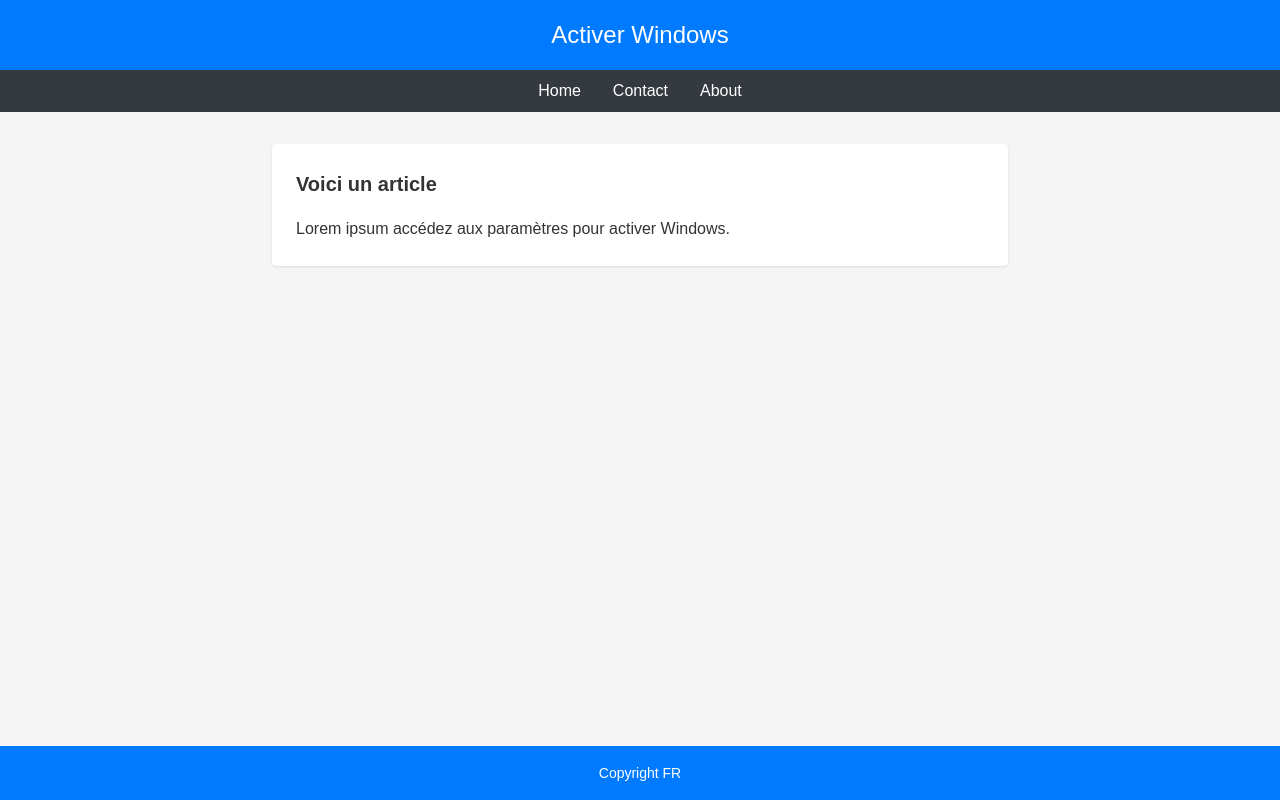
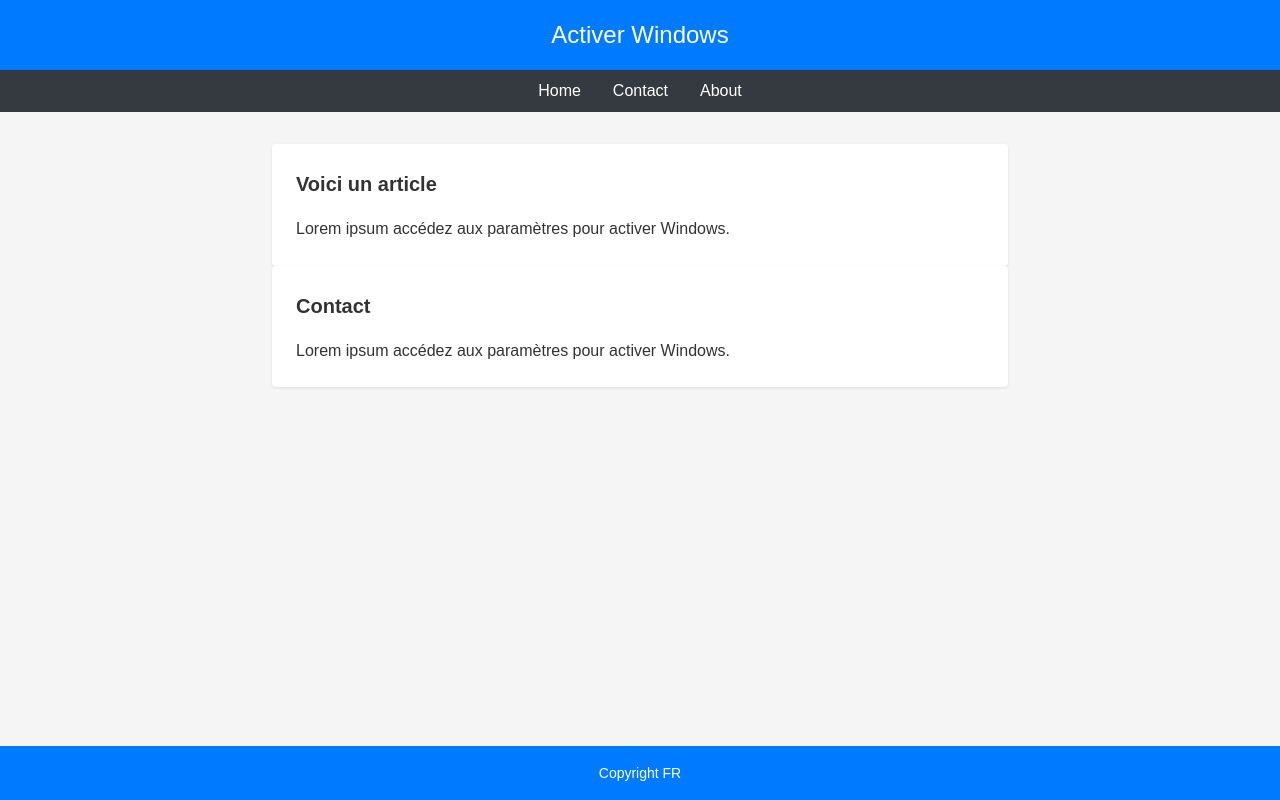
Before and after one commit to frojoniaina/frdevops, a plain HTML site: page index.html in a window 1280 px wide. Drawn offline with Linux system fonts and the light colour scheme.

Commit message:
Update index.html

```diff
--- a/index.html
+++ b/index.html
@@ -21,6 +21,10 @@
 			<h2>Voici un article</h2>
 			<p>Lorem ipsum acc&eacute;dez aux param&egrave;tres pour activer Windows.</p>
 		</section>
+		<section>
+			<h2>Contact</h2>
+			<p>Lorem ipsum acc&eacute;dez aux param&egrave;tres pour activer Windows.</p>
+		</section>
 	</main>
 	<footer>Copyright FR</footer>
 </body>
```
